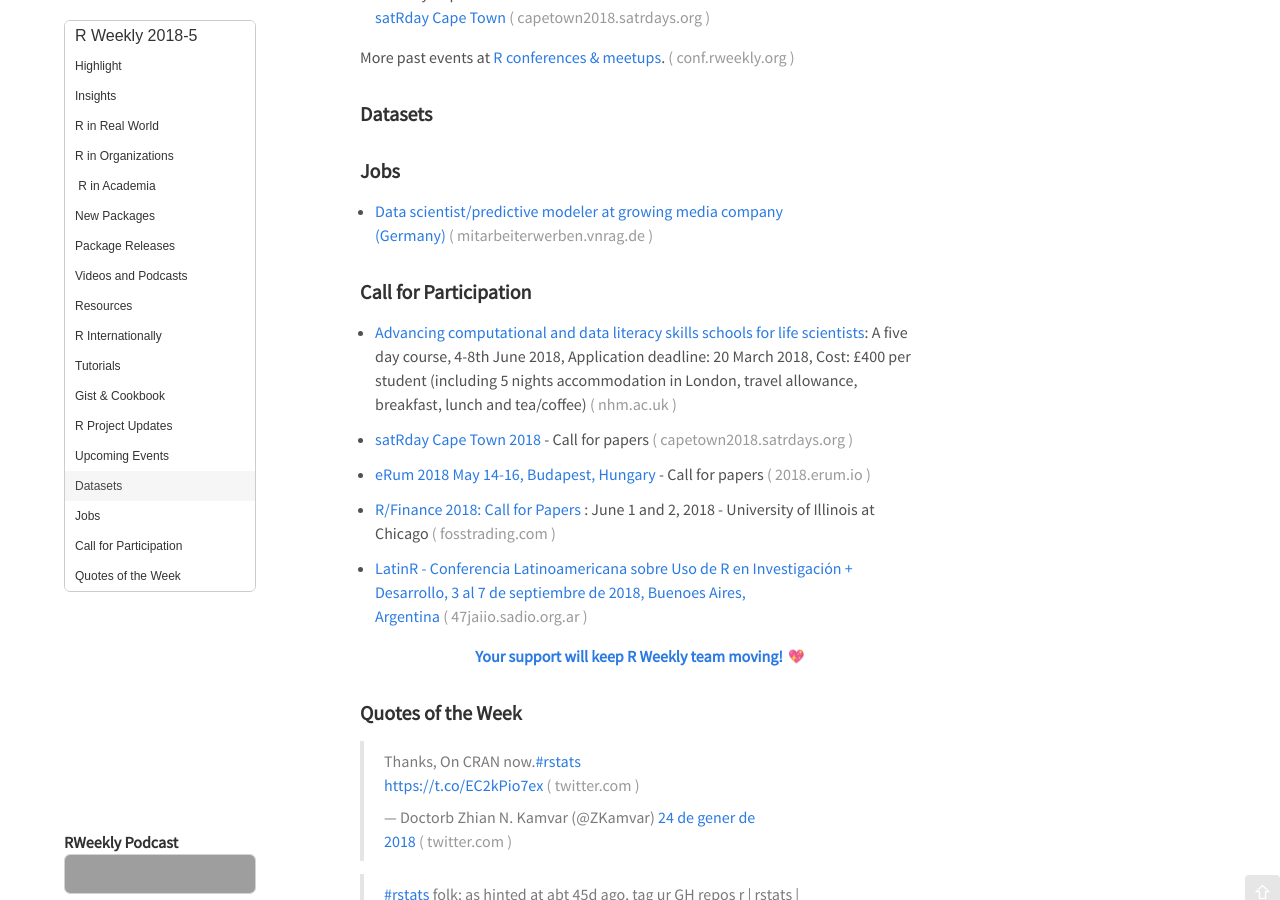
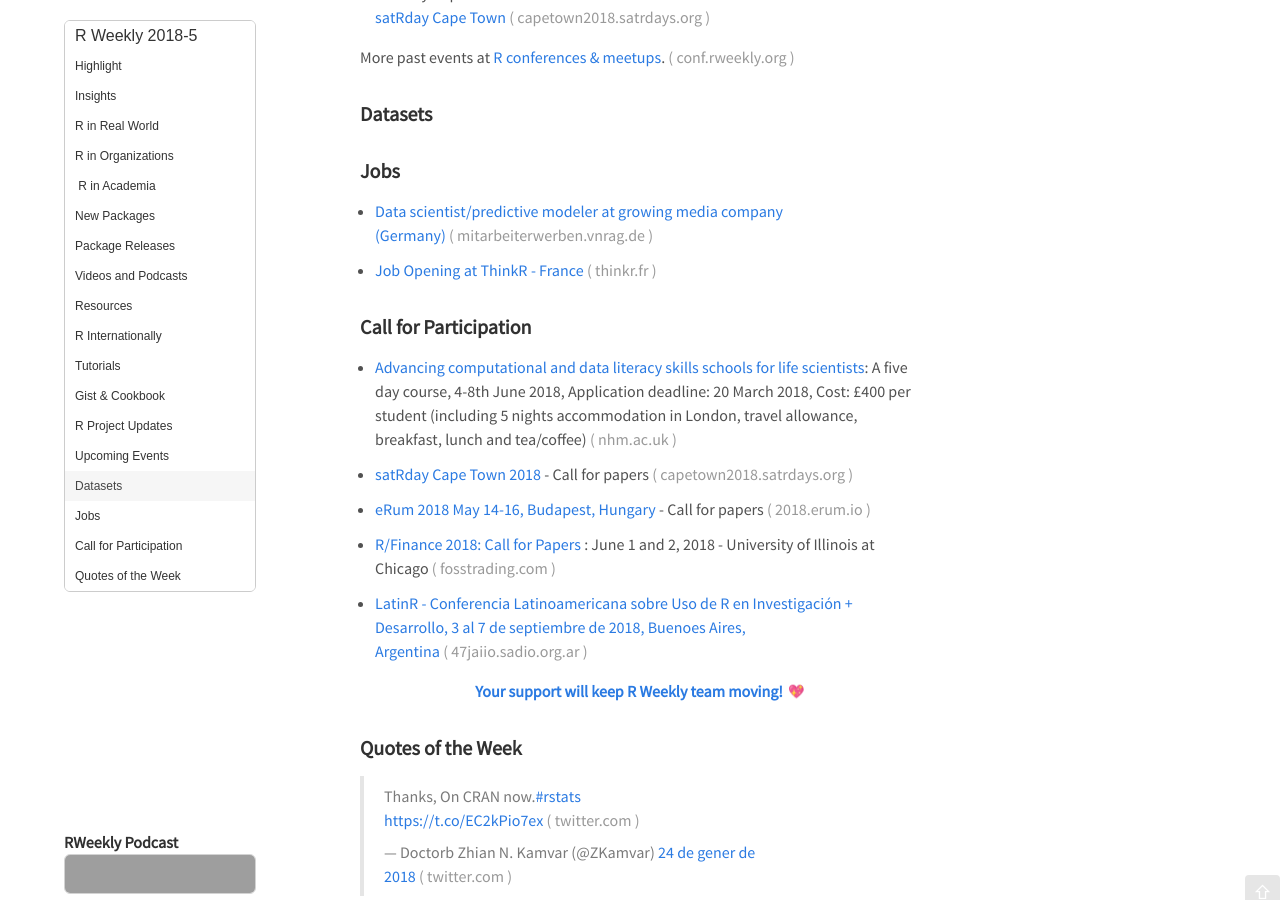
Before and after one commit to rweekly/rweekly.org, a Jekyll site: the page built from draft.md, in a window 1280 px wide and 900 px high, scrolled down 2402 px. Built offline with Jekyll 4.4.1, drawn with Linux system fonts in a browser that asks for light colours; emoji names are drawn with the system emoji font; comment, search, counter and statistics services are not loaded; grey boxes are pictures that could not be loaded.

Commit message:
Update draft.md

```diff
--- a/draft.md
+++ b/draft.md
@@ -141,6 +141,8 @@
 
 + [Data scientist/predictive modeler at growing media company (Germany)](https://mitarbeiterwerben.vnrag.de/de/candidate/job/jrwFFvhzl2/B8iARla0e)
 
++ [Job Opening at ThinkR - France](https://thinkr.fr/rejoindre-thinkr/)
+
 ###  Call for Participation
 
 + [Advancing computational and data literacy skills schools for life scientists](http://www.nhm.ac.uk/our-science/courses-and-students/advancing-computational-and-data-literacy-for-life-scientists.html): A five day course, 4-8th June 2018, Application deadline: 20 March 2018, Cost: £400 per student (including 5 nights accommodation in London, travel allowance, breakfast, lunch and tea/coffee)
```
